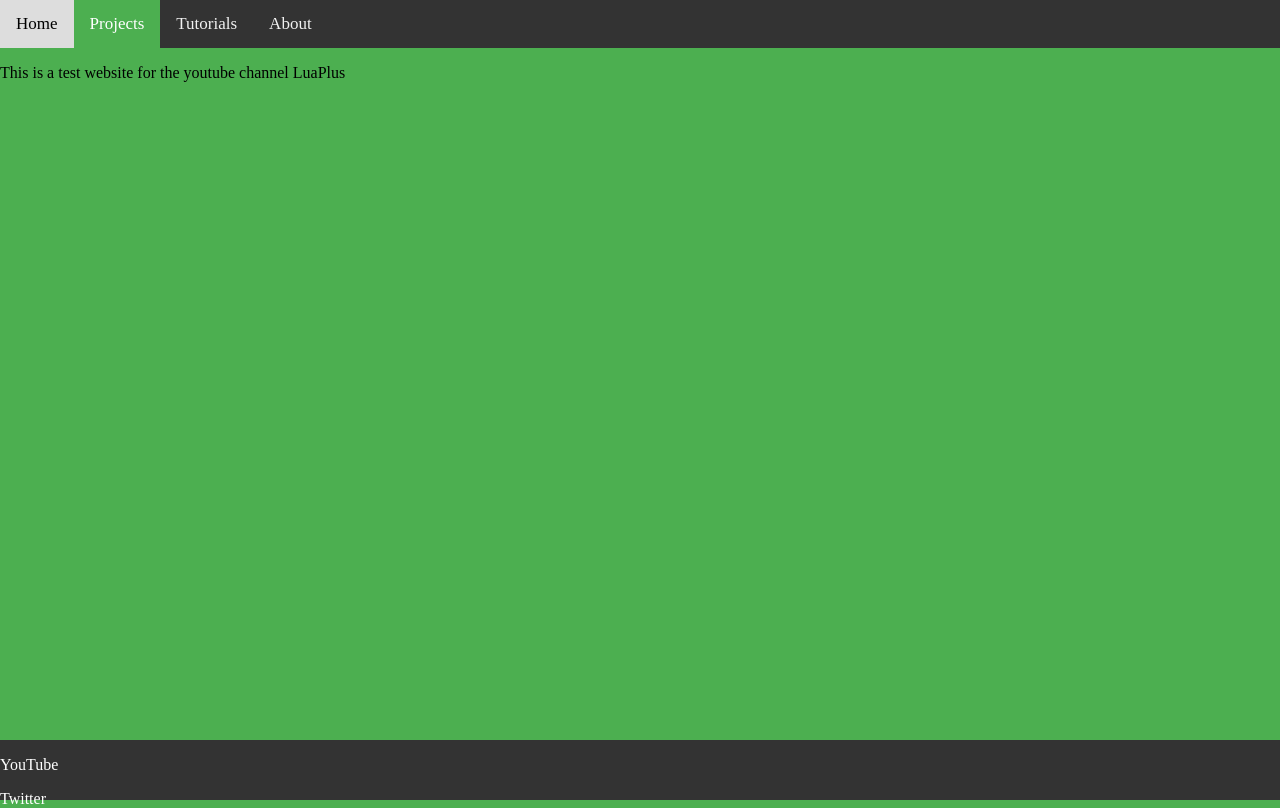
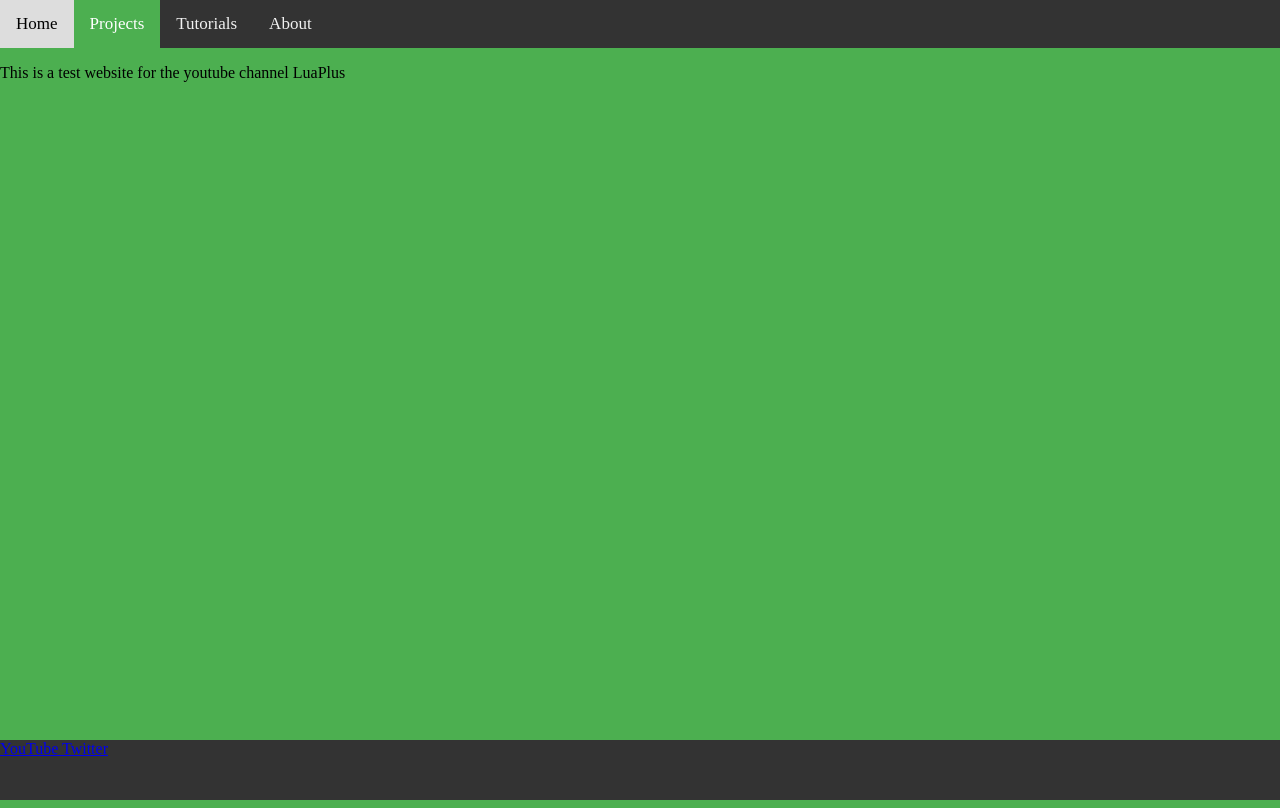
Before and after one commit to LuaPlusYT/LuaPlusYT.github.io, a plain HTML site: page projects.html in a window 1280 px wide. Drawn offline with Linux system fonts and the light colour scheme.

Commit message:
Update projects.html

```diff
--- a/projects.html
+++ b/projects.html
@@ -19,8 +19,8 @@
     </p>
 
     <div id="footer">
-      <p href="https://www.youtube.com/channel/UCQ78qHr4-OQNdwR_t4XPGlA?view_as=subscriber"> YouTube </p>
-      <p href="https://www.twitter.com/LuaPlusYT"> Twitter </p>
+      <a href="https://www.youtube.com/channel/UCQ78qHr4-OQNdwR_t4XPGlA?view_as=subscriber"> YouTube </a>
+      <a href="https://www.twitter.com/LuaPlusYT"> Twitter </a>
     </div>
   </body>
 </html>
```
